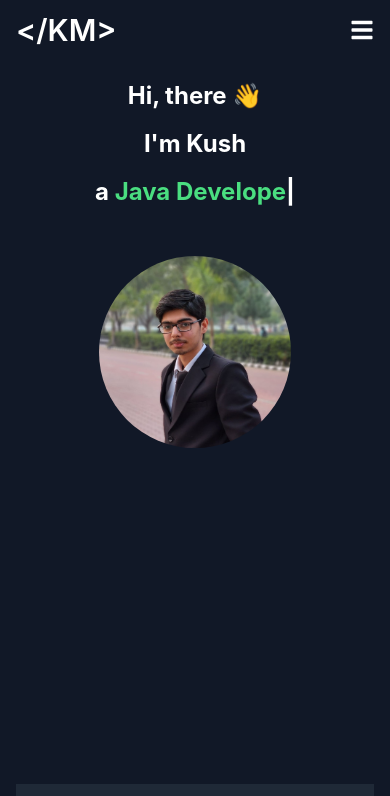
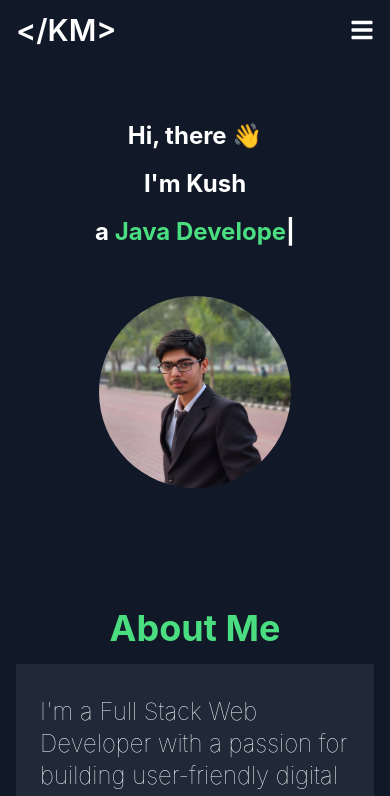
Before and after one commit to Kush-012/kush, a React (Create React App) app: page / in a window 390 px wide. Shown: the top 796 px of the page. Built offline with nearby package versions, Linux system fonts and the light colour scheme.

Commit message:
Updated portfolio with latest changes

```diff
--- a/src/components/about.js
+++ b/src/components/about.js
@@ -10,12 +10,12 @@ function About() {
   // Mobile-optimized intersection observer
   const [titleRef, titleInView] = useInView({
     triggerOnce: true,
-    threshold: 0.1,
+    threshold: isMobile ? 0.05 : 0.1, // Lower threshold for mobile
   });
 
   const [boxRef, boxInView] = useInView({
     triggerOnce: isMobile,
-    threshold: isMobile ? 0.1 : 0.5,
+    threshold: isMobile ? 0.05 : 0.5, // Lower threshold for mobile
   });
 
   useEffect(() => {
@@ -24,9 +24,9 @@ function About() {
     };
 
     checkMobile();
-    window.addEventListener('resize', checkMobile);
+    window.addEventListener("resize", checkMobile);
 
-    return () => window.removeEventListener('resize', checkMobile);
+    return () => window.removeEventListener("resize", checkMobile);
   }, []);
 
   useEffect(() => {
@@ -38,8 +38,7 @@ function About() {
       if (boxInView) {
         if (currentScrollY > prevScrollY.current) {
           setShouldAnimate(true);
-        }
-        else if (currentScrollY < prevScrollY.current - 100) {
+        } else if (currentScrollY < prevScrollY.current - 100) {
           setShouldAnimate(false);
         }
       }
@@ -47,22 +46,24 @@ function About() {
       prevScrollY.current = currentScrollY;
     };
 
-    window.addEventListener('scroll', handleScroll, { passive: true });
-    return () => window.removeEventListener('scroll', handleScroll);
+    window.addEventListener("scroll", handleScroll, { passive: true });
+    return () => window.removeEventListener("scroll", handleScroll);
   }, [boxInView, isMobile]);
 
   return (
-    <div id="about" className="px-4 pt-10 sm:px-0">
+    <div id="about" className="px-4 pt-4 sm:pt-10"> {/* Reduced pt-4 for mobile */}
       <motion.p
-        ref={isMobile ? titleRef : undefined}
-        className="text-4xl font-bold text-center text-green-400 mt-44 sm:mt-10"
-        initial={{ y: isMobile ? 50 : 100, opacity: 0 }}
+        ref={titleRef}
+        className="mt-10 text-4xl font-bold text-center text-green-400 sm:mt-44" // Reduced mt-10 for mobile
+        initial={{ y: isMobile ? 20 : 100, opacity: 0 }} // Reduced initial y for mobile
         animate={
           isMobile
-            ? (titleInView ? { y: 0, opacity: 1 } : { y: 50, opacity: 0 })
-            : (shouldAnimate && boxInView
-                ? { y: 0, opacity: 1 }
-                : { y: shouldAnimate ? 0 : 100, opacity: shouldAnimate ? 1 : 0 })
+            ? titleInView
+              ? { y: 0, opacity: 1 }
+              : { y: 20, opacity: 0 }
+            : shouldAnimate && boxInView
+            ? { y: 0, opacity: 1 }
+            : { y: shouldAnimate ? 0 : 100, opacity: shouldAnimate ? 1 : 0 }
         }
         transition={{ duration: isMobile ? 0.6 : 0.5, ease: "easeOut" }}
       >
@@ -72,18 +73,20 @@ function About() {
       <motion.div
         ref={boxRef}
         className="p-4 py-6 m-4 mb-40 bg-gray-800 mx-auto max-w-5xl hover:shadow-[0_10px_20px_rgba(74,222,128,0.4)] transition-shadow duration-300"
-        initial={{ scale: isMobile ? 1 : 0.8, y: isMobile ? 50 : 0, opacity: 0 }}
+        initial={{ scale: isMobile ? 1 : 0.8, y: isMobile ? 20 : 0, opacity: 0 }} // Reduced y for mobile
         animate={
           isMobile
-            ? (boxInView ? { y: 0, opacity: 1 } : { y: 50, opacity: 0 })
-            : (shouldAnimate && boxInView
-                ? { scale: 1, opacity: 1 }
-                : { scale: shouldAnimate ? 1 : 0.8, opacity: shouldAnimate ? 1 : 0 })
+            ? boxInView
+              ? { y: 0, opacity: 1 }
+              : { y: 20, opacity: 0 }
+            : shouldAnimate && boxInView
+            ? { scale: 1, opacity: 1 }
+            : { scale: shouldAnimate ? 1 : 0.8, opacity: shouldAnimate ? 1 : 0 }
         }
         transition={{
           duration: isMobile ? 0.8 : 0.3,
           ease: "easeOut",
-          delay: isMobile ? 0.2 : 0
+          delay: isMobile ? 0.2 : 0,
         }}
       >
         <p className="p-2 text-2xl font-thin text-white">
--- a/src/components/home.js
+++ b/src/components/home.js
@@ -1,7 +1,7 @@
 import React, { useEffect, useRef } from "react";
 import pic from "./pic.jpg";
 
-function About() {
+function Home() {
   const typingRef = useRef(null);
 
   useEffect(() => {
@@ -24,7 +24,7 @@ function About() {
           className="flex flex-col items-center justify-center gap-8 pt-10 text-xl font-medium sm:flex-row sm:justify-between sm:pt-20 sm:gap-72 sm:items-start"
         >
           <div
-            className="pt-10 text-center sm:pt-56 sm:pl-64 sm:text-left"
+            className="pt-20 text-center sm:pt-56 sm:pl-64 sm:text-left"
           >
             <p
               className="mb-4 text-2xl font-bold sm:text-3xl md:text-5xl"
@@ -58,4 +58,4 @@ function About() {
   );
 }
 
-export default About;
+export default Home;
```
